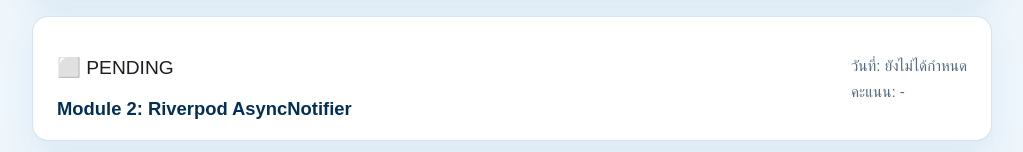
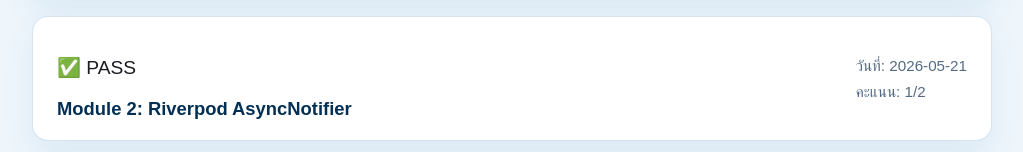
Before and after one commit to songponjay/flutter-dual-agent, a plain HTML site: page showcase/index.html in a window 1280 px wide. Shown: the part 259-411 px from the top of the page, without its empty margins (128-1151 px from the left). Drawn offline with Linux system fonts and the light colour scheme.

Commit message:
เพิ่ม auto-dashboard hook + อัปเดต showcase Module 2 pass

```diff
--- a/showcase/index.html
+++ b/showcase/index.html
@@ -106,14 +106,28 @@
         date: "2026-05-19",
         score: "1/2",
         status: "pass",
-        concept: "แยก Data/Domain/Presentation, entity, abstract repository"
+        concept: "แยก Data/Domain/Presentation, entity, abstract repository",
+        notes: [
+          "Domain layer ห้าม import Flutter หรือ package ภายนอกเด็ดขาด",
+          "Entity คือ pure Dart class ไม่มี toJson() — Model ทำหน้าที่นี้",
+          "Repository ใน Domain = abstract class (เหมือน interface ใน B4A)",
+          "RepositoryImpl ใน Data = คลาสที่ implement จริง"
+        ]
       },
       {
         title: "Module 2: Riverpod AsyncNotifier",
-        date: "",
-        score: "",
-        status: "pending",
-        concept: "จัดการ async state ด้วย AsyncValue.guard()"
+        date: "2026-05-21",
+        score: "1/2",
+        status: "pass",
+        concept: "AsyncNotifier จัดการ state ทุก screen พร้อมกัน — เหมือน B4A ที่ทุกหน้าดึงข้อมูลจากที่เดียวกัน",
+        notes: [
+          "ref.watch() ใช้ใน build() เท่านั้น — ถ้าใช้ใน onPressed จะ crash",
+          "ref.read() ใช้ใน action เช่น addLog(), deleteLog()",
+          "AsyncValue มี 3 state: loading / error / data — ต้องจัดการครบ",
+          "ref.invalidateSelf() = บอกให้ build() รันใหม่ ทุก screen อัปเดต",
+          "@riverpod (ตัวเล็ก) = autoDispose อัตโนมัติ ไม่มี memory leak",
+          "ProviderScope ต้องครอบ runApp() เสมอ — ไม่งั้น ref.watch() crash"
+        ]
       },
       {
         title: "Module 3: Isar DB Offline Cache",
@@ -183,6 +197,7 @@
         </div>
         <div class="details" id="details-${index}">
           <div class="detail-row"><span class="detail-label">Concept:</span> ${lesson.concept}</div>
+          ${lesson.notes ? `<div class="detail-row"><span class="detail-label">จุดสำคัญ:</span><ul style="margin:8px 0 0;padding-left:20px;">${lesson.notes.map(n => `<li>${n}</li>`).join('')}</ul></div>` : ''}
         </div>
       `;
 
```
Also changed, not shown: .claude/settings.local.json.
